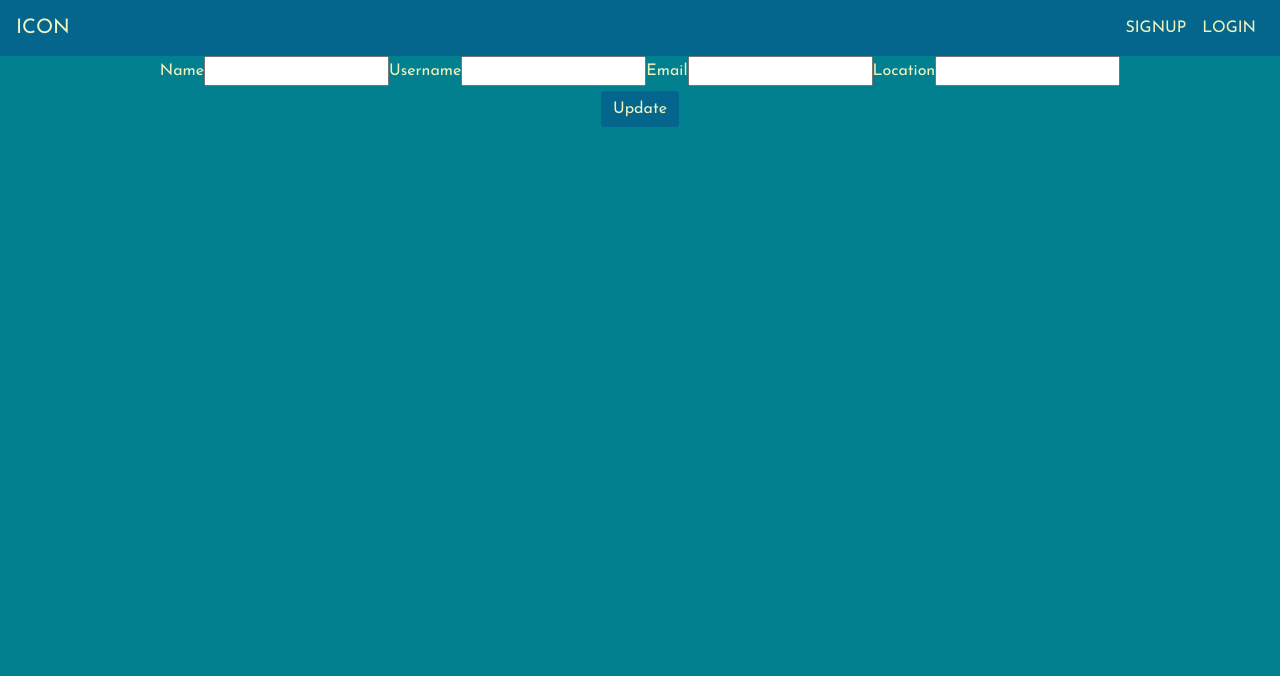
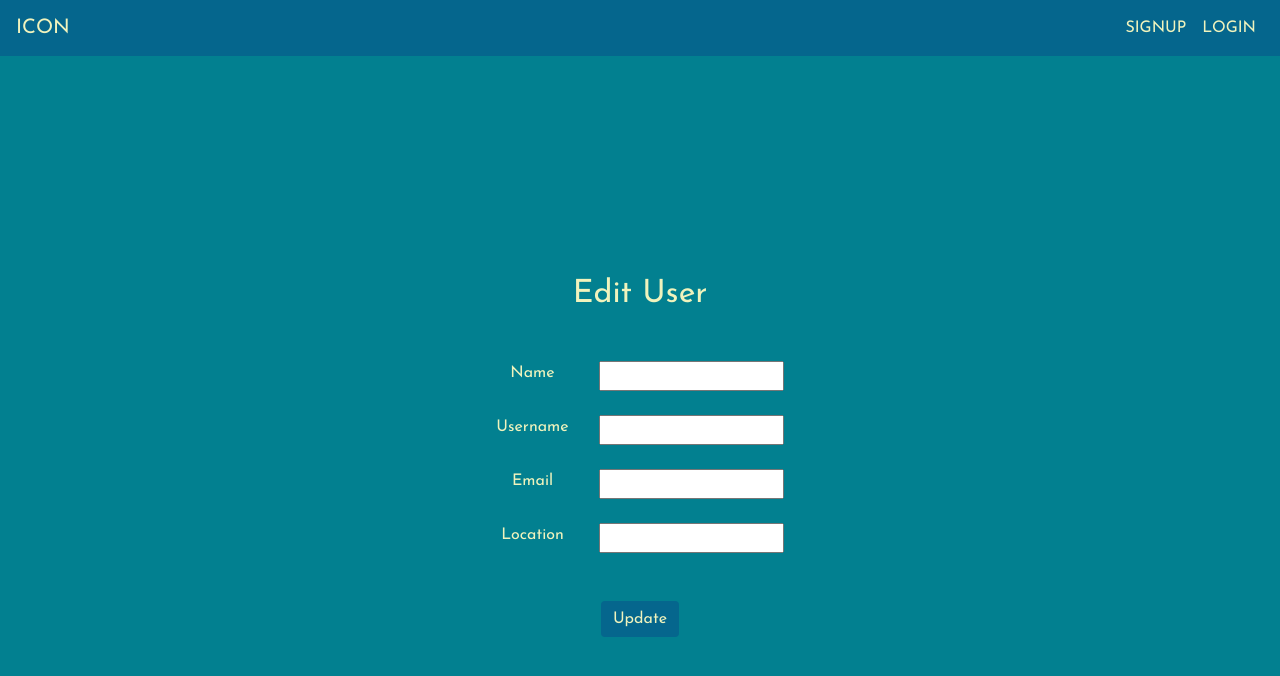
Before and after one commit to jpardike/final-project-client, a React (Create React App) app: page /user/edit/1 in a window 1280 px wide. Shown: the top 676 px of the page. Built offline with nearby package versions, Linux system fonts and the light colour scheme; no server answers.

Commit message:
Basic styling for user edit page

```diff
--- a/src/pages/editUser/EditUser.js
+++ b/src/pages/editUser/EditUser.js
@@ -44,33 +44,54 @@ class EditUser extends React.Component {
 
   render() {
     return (
-      <div>
-        <form onSubmit={this.handleUpdateUserFormSubmit}>
+      <div className="row p-0 m-0 justify-content-center align-items-center text-center edit-user-form-container">
+        <form className="p-4" onSubmit={this.handleUpdateUserFormSubmit}>
+          <h2 className="mb-5">Edit User</h2>
           <div className="row p-0 m-0 justify-content-center">
-            <div className="col text-center">
-              <label htmlFor="name">Name</label>
-              <input
+            <div className="col">
+              <label className="mb-4" htmlFor="name">Name</label>
+            </div>
+            <div className="col">
+              <input className="mb-4"
                 onChange={this.handleUpdateUserInputChange}
                 value={this.state.name}
                 type="text"
                 name="name"
               />
-              <label htmlFor="username">Username</label>
-              <input
+            </div>
+          </div>
+          <div className="row p-0 m-0 justify-content-center">
+            <div className="col">
+              <label className="mb-4" htmlFor="username">Username</label>
+            </div>
+            <div className="col">
+              <input className="mb-4"
                 onChange={this.handleUpdateUserInputChange}
                 value={this.state.username}
                 type="text"
                 name="username"
               />
-              <label htmlFor="email">Email</label>
-              <input
+            </div>
+          </div>
+          <div className="row p-0 m-0 justify-content-center">
+            <div className="col">
+              <label className="mb-4" htmlFor="email">Email</label>
+            </div>
+            <div className="col">
+              <input className="mb-4"
                 onChange={this.handleUpdateUserInputChange}
                 value={this.state.email}
                 type="email"
                 name="email"
               />
-              <label htmlFor="location">Location</label>
-              <input
+            </div>
+          </div>
+          <div className="row p-0 m-0 justify-content-center">
+            <div className="col">
+              <label className="mb-5" htmlFor="location">Location</label>
+            </div>
+            <div className="col">
+              <input className="mb-5"
                 onChange={this.handleUpdateUserInputChange}
                 value={this.state.location}
                 type="text"
@@ -78,6 +99,7 @@ class EditUser extends React.Component {
               />
             </div>
           </div>
+
           <div className="row p-0 m-0 justify-content-center">
             <input value="Update" type="submit" className="btn btn-primary" />
           </div>
--- a/src/pages/editUser/editUser.css
+++ b/src/pages/editUser/editUser.css
@@ -1,3 +1,7 @@
+.edit-user-form-container {
+  height: 100vh;
+}
+
 .hidden {
   display: none;
 }
```
Also changed, not shown: 1 other file (tests, documents, lock files or other folders).
